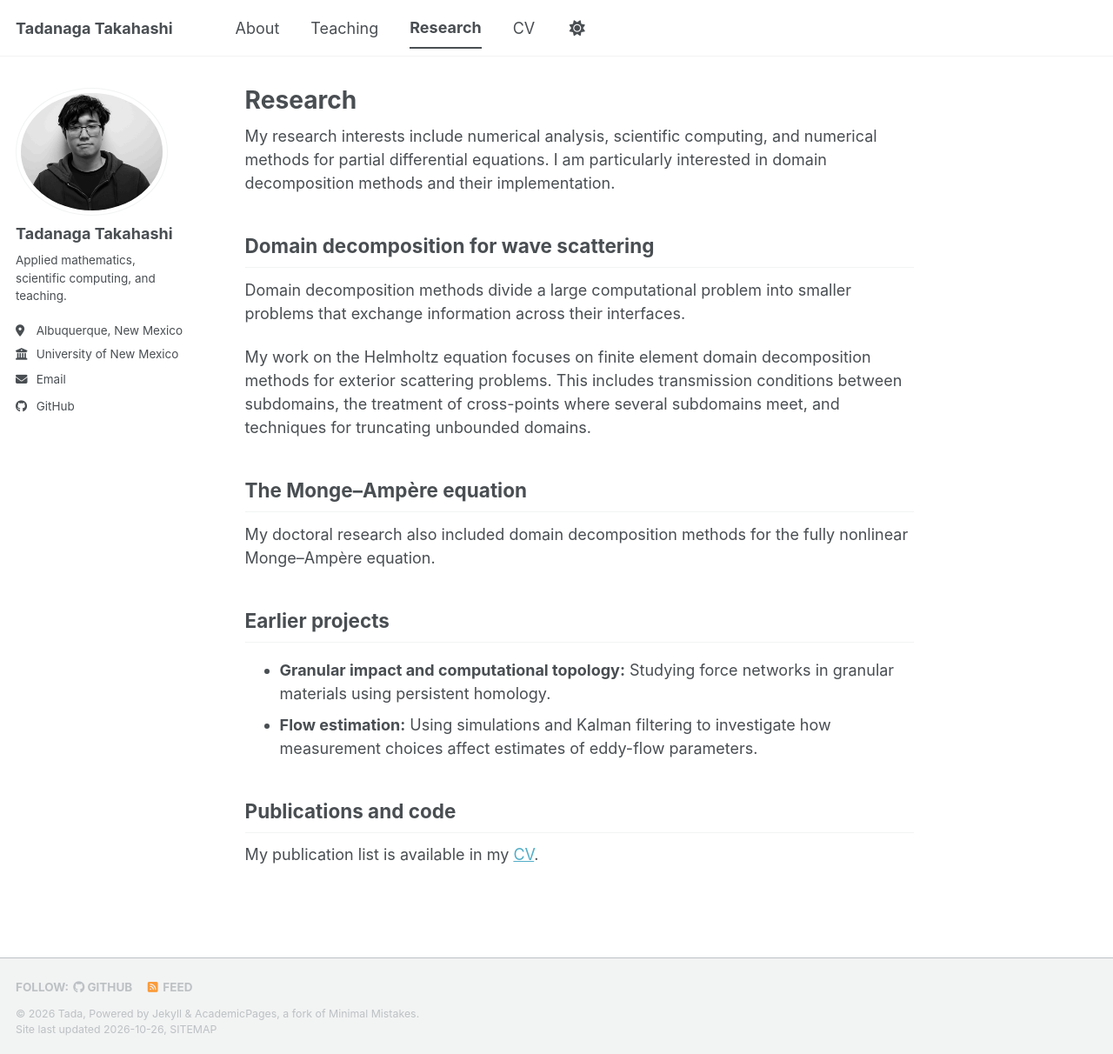
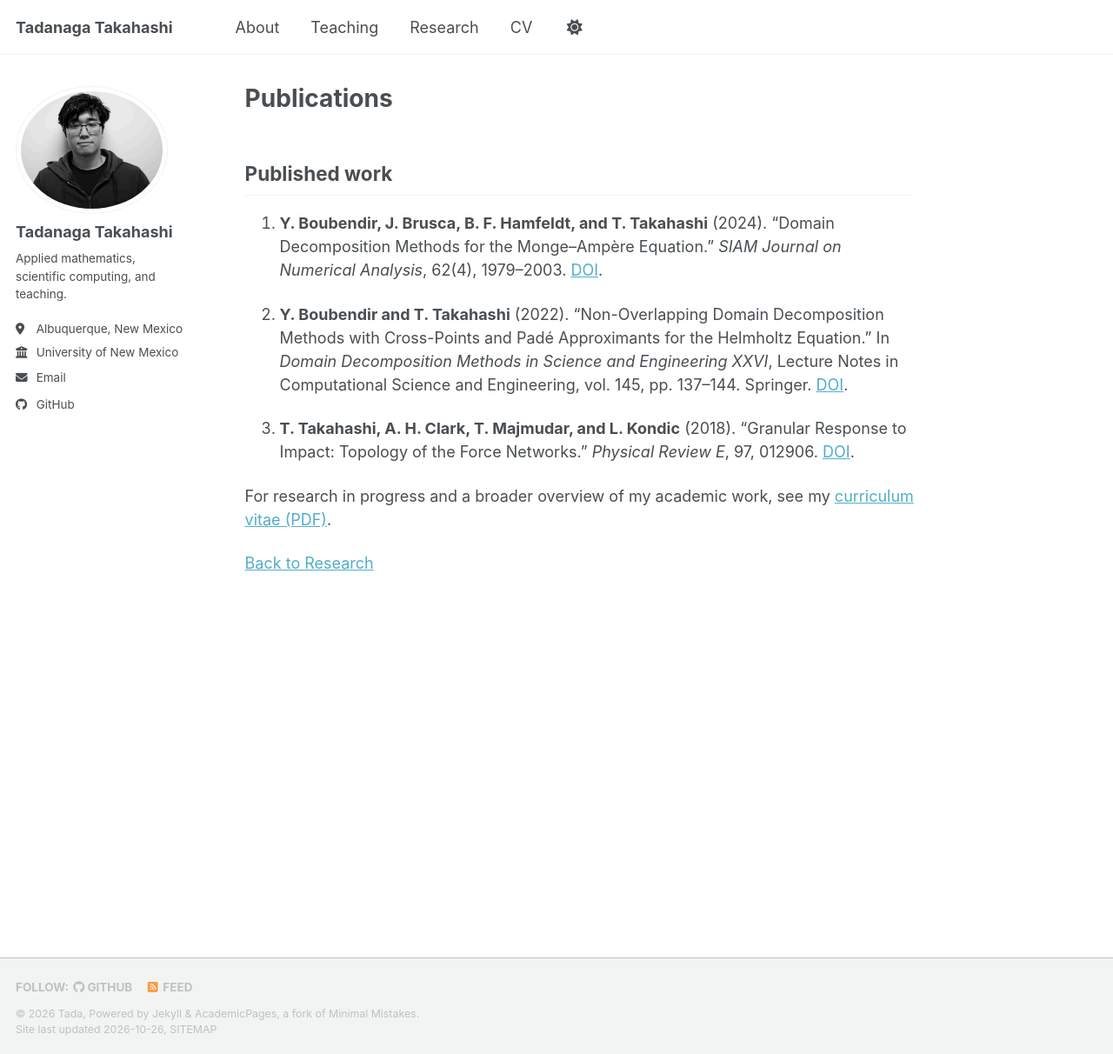
Before and after one commit to tadanaga/webpage, a Jekyll site: the page built from _pages/publications.md, in a window 1280 px wide and 1212 px high. Shown: the whole window at 87% size. Built offline with Jekyll 4.4.1, drawn with Linux system fonts in a browser that asks for light colours; a style sheet for code colours, icons or effects is not loaded.

Commit message:
Give publications a unique page with verified research citations

```diff
--- a/_pages/publications.md
+++ b/_pages/publications.md
@@ -1,41 +1,18 @@
 ---
 layout: single
-title: "Research"
-permalink: /portfolio/
+title: "Publications"
+permalink: /publications/
 author_profile: true
 ---
 
-My research interests include numerical analysis, scientific
-computing, and numerical methods for partial differential
-equations. I am particularly interested in domain decomposition
-methods and their implementation.
+## Published work
 
-## Domain decomposition for wave scattering
+1. **Y. Boubendir, J. Brusca, B. F. Hamfeldt, and T. Takahashi** (2024). “Domain Decomposition Methods for the Monge–Ampère Equation.” *SIAM Journal on Numerical Analysis*, 62(4), 1979–2003. [DOI](https://doi.org/10.1137/23M1576839).
 
-Domain decomposition methods divide a large computational
-problem into smaller problems that exchange information across
-their interfaces.
+2. **Y. Boubendir and T. Takahashi** (2022). “Non-Overlapping Domain Decomposition Methods with Cross-Points and Padé Approximants for the Helmholtz Equation.” In *Domain Decomposition Methods in Science and Engineering XXVI*, Lecture Notes in Computational Science and Engineering, vol. 145, pp. 137–144. Springer. [DOI](https://doi.org/10.1007/978-3-030-95025-5_12).
 
-My work on the Helmholtz equation focuses on finite element
-domain decomposition methods for exterior scattering problems.
-This includes transmission conditions between subdomains,
-the treatment of cross-points where several subdomains meet,
-and techniques for truncating unbounded domains.
+3. **T. Takahashi, A. H. Clark, T. Majmudar, and L. Kondic** (2018). “Granular Response to Impact: Topology of the Force Networks.” *Physical Review E*, 97, 012906. [DOI](https://doi.org/10.1103/PhysRevE.97.012906).
 
-## The Monge–Ampère equation
+For research in progress and a broader overview of my academic work, see my [curriculum vitae (PDF)]({{ '/files/takahashi_cv.pdf' | relative_url }}).
 
-My doctoral research also included domain decomposition methods
-for the fully nonlinear Monge–Ampère equation.
-
-## Earlier projects
-
-- **Granular impact and computational topology:** Studying force
-  networks in granular materials using persistent homology.
-- **Flow estimation:** Using simulations and Kalman filtering to
-  investigate how measurement choices affect estimates of
-  eddy-flow parameters.
-
-## Publications and code
-
-My publication list is available in my
-[CV]({{ '/files/takahashi_cv.pdf' | relative_url }}).
+[Back to Research]({{ '/portfolio/' | relative_url }})
```
